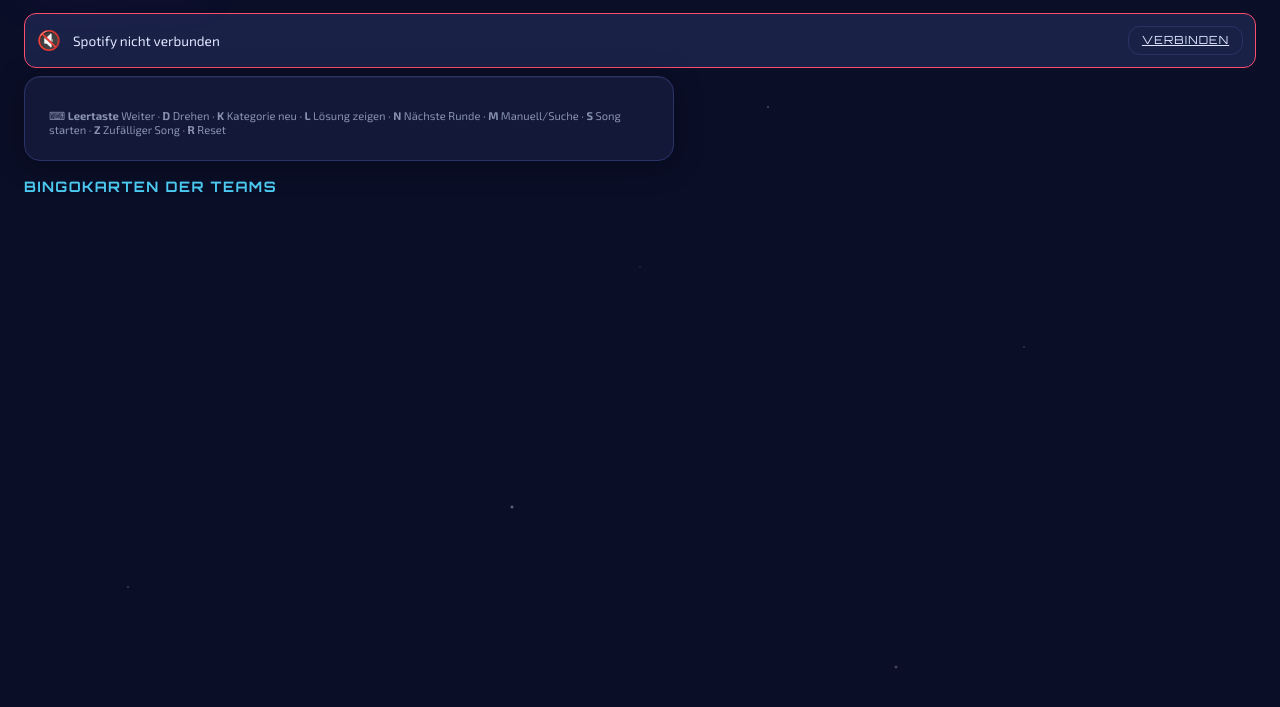
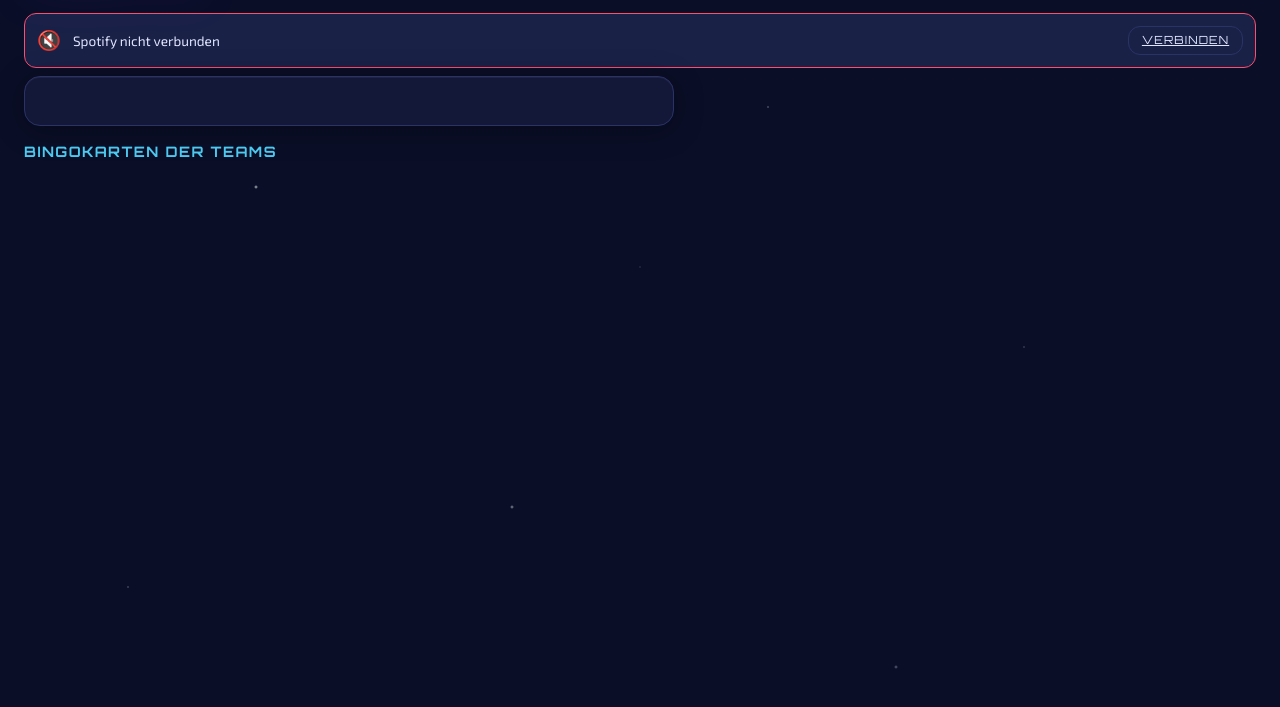
Before and after one commit to exotic3000/HitsterBingo-2026, a website: page public/moderator.html in a window 1280 px wide. Shown: the part 53-760 px from the top of the page. Drawn offline with nearby package versions, Linux system fonts and the light colour scheme; no server answers.

Commit message:
Legende entfernt

```diff
--- a/public/moderator.html
+++ b/public/moderator.html
@@ -53,9 +53,6 @@
     <!-- Controls -->
     <div class="card mb" style="max-width:650px">
       <div id="controls" class="flex gap-sm flex-wrap items-center"></div>
-      <p style="font-size:.7rem;color:var(--text-dim);margin-top:.5rem">
-        ⌨ <strong>Leertaste</strong> Weiter · <strong>D</strong> Drehen · <strong>K</strong> Kategorie neu · <strong>L</strong> Lösung zeigen · <strong>N</strong> Nächste Runde · <strong>M</strong> Manuell/Suche · <strong>S</strong> Song starten · <strong>Z</strong> Zufälliger Song · <strong>R</strong> Reset
-      </p>
 
       <!-- Song selection (shown during spinning) -->
       <div id="song-form" class="hidden mt">
```
